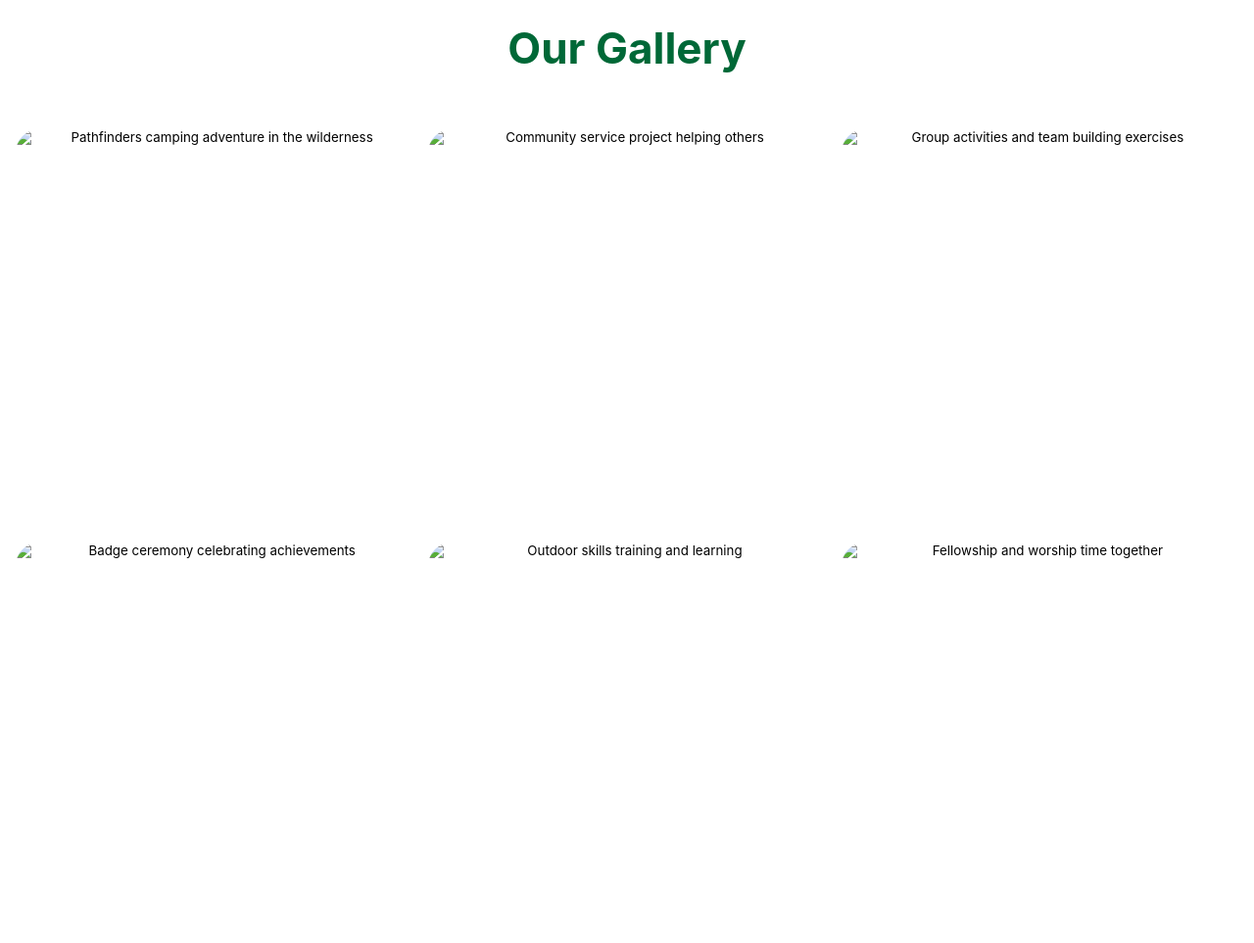
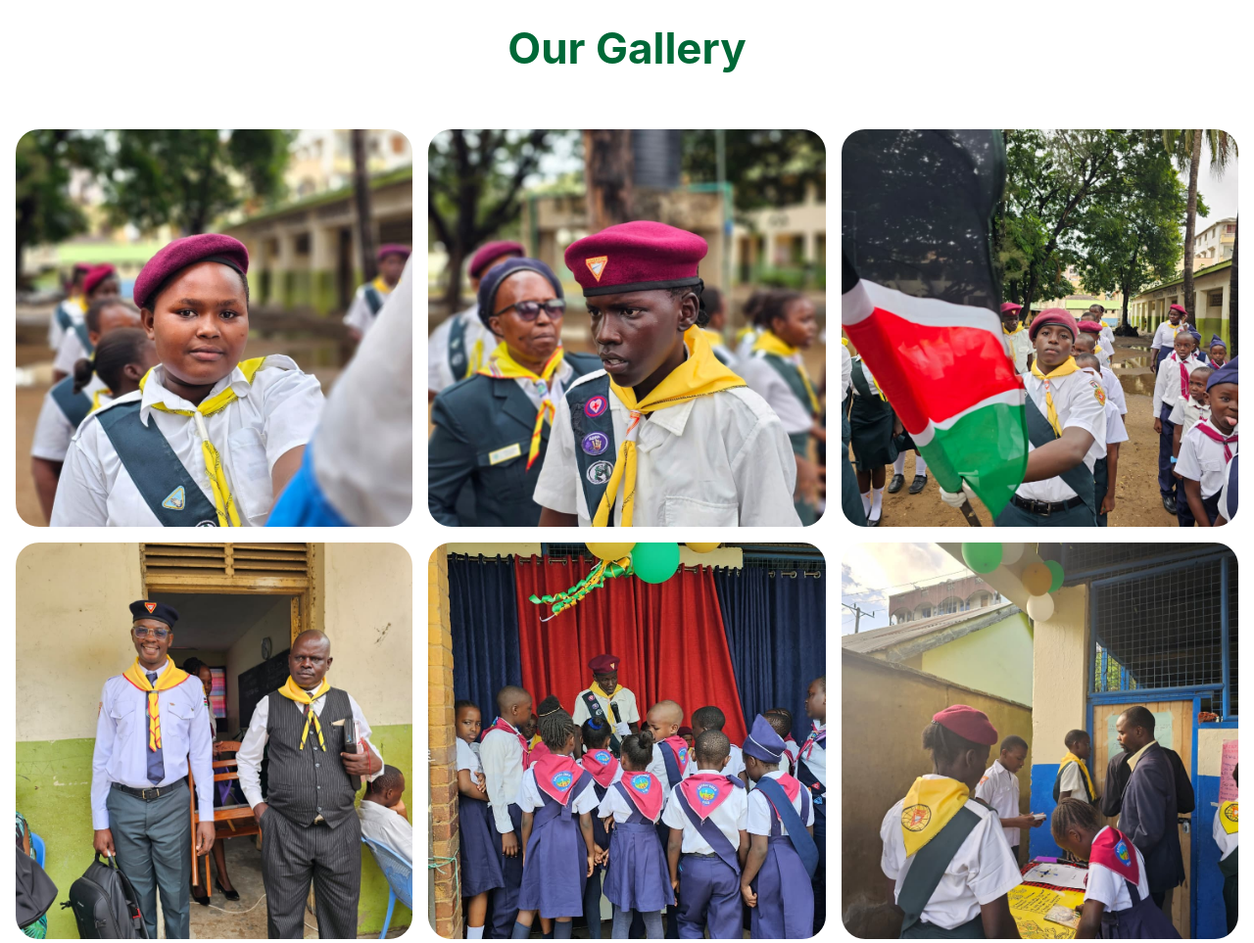
Before and after one commit to blue-romeo/pacesetters-project, a plain HTML site: page index.html in a window 1280 px wide. Shown: the part 3340-4303 px from the top of the page at 98% size. Drawn offline with Linux system fonts and the light colour scheme.

```diff
--- a/index.html
+++ b/index.html
@@ -289,37 +289,37 @@
 
                 <div class="gallery-grid">
                     <button class="gallery-item" data-index="0" aria-label="Open image 1 in lightbox">
-                        <img src="Pathfinders Pictures/pauline.jpg"
+                        <img src="pauline.jpg"
                              alt="Pathfinders camping adventure in the wilderness"
                              loading="lazy">
                     </button>
 
                     <button class="gallery-item" data-index="1" aria-label="Open image 2 in lightbox">
-                        <img src="Pathfinders Pictures/Philip.jpg"
+                        <img src="Philip.jpg"
                              alt="Community service project helping others"
                              loading="lazy">
                     </button>
 
                     <button class="gallery-item" data-index="2" aria-label="Open image 3 in lightbox">
-                        <img src="Pathfinders Pictures/junior with flag.jpg"
+                        <img src="junior with flag.jpg"
                              alt="Group activities and team building exercises"
                              loading="lazy">
                     </button>
 
                     <button class="gallery-item" data-index="3" aria-label="Open image 4 in lightbox">
-                        <img src="Pathfinders Pictures/elder with pastor.jpg"
+                        <img src="elder with pastor.jpg"
                              alt="Badge ceremony celebrating achievements"
                              loading="lazy">
                     </button>
 
                     <button class="gallery-item" data-index="4" aria-label="Open image 5 in lightbox">
-                        <img src="Pathfinders Pictures/Philip teaching adventures.jpg"
+                        <img src="Philip teaching adventures.jpg"
                              alt="Outdoor skills training and learning"
                              loading="lazy">
                     </button>
 
                     <button class="gallery-item" data-index="5" aria-label="Open image 6 in lightbox">
-                        <img src="Pathfinders Pictures/pathfinders fair.jpg"
+                        <img src="pathfinders fair.jpg"
                              alt="Fellowship and worship time together"
                              loading="lazy">
                     </button>
```
